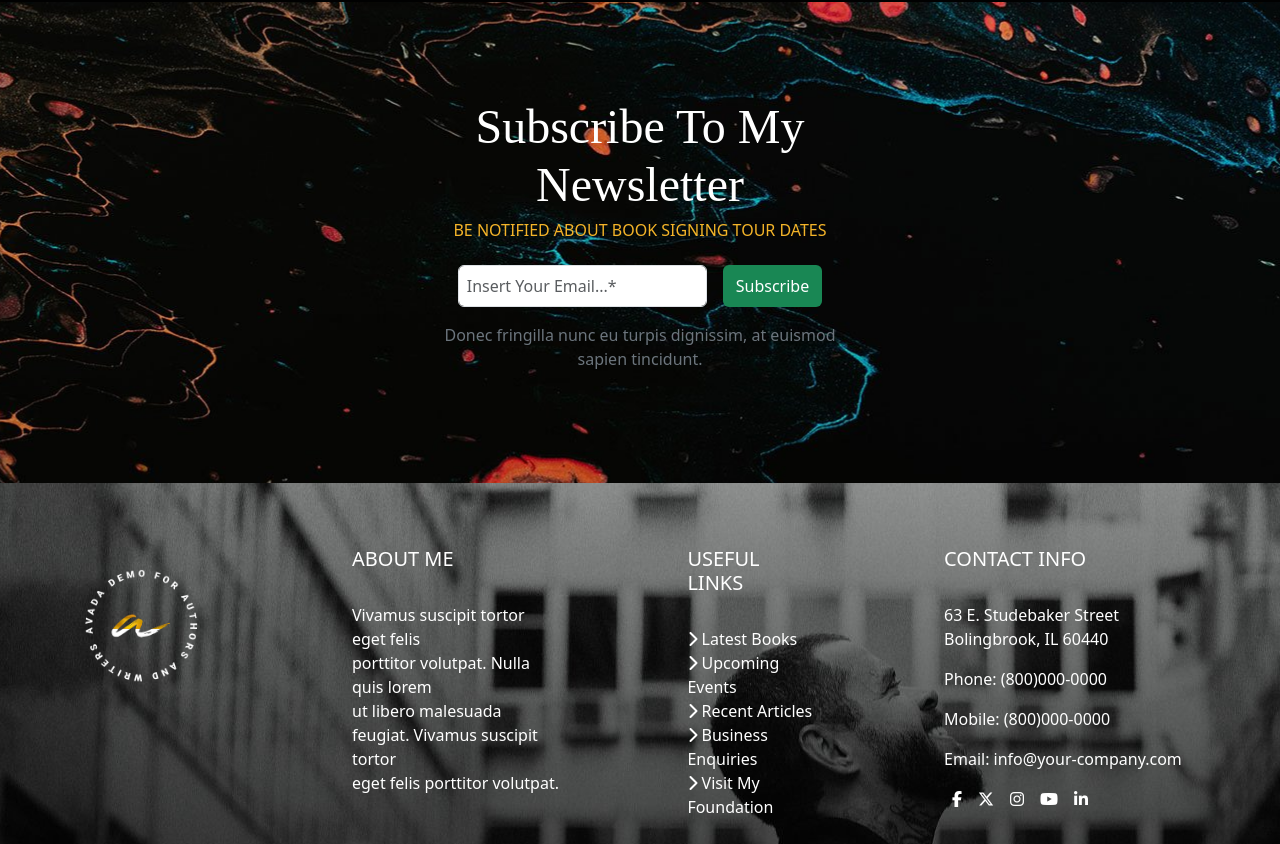
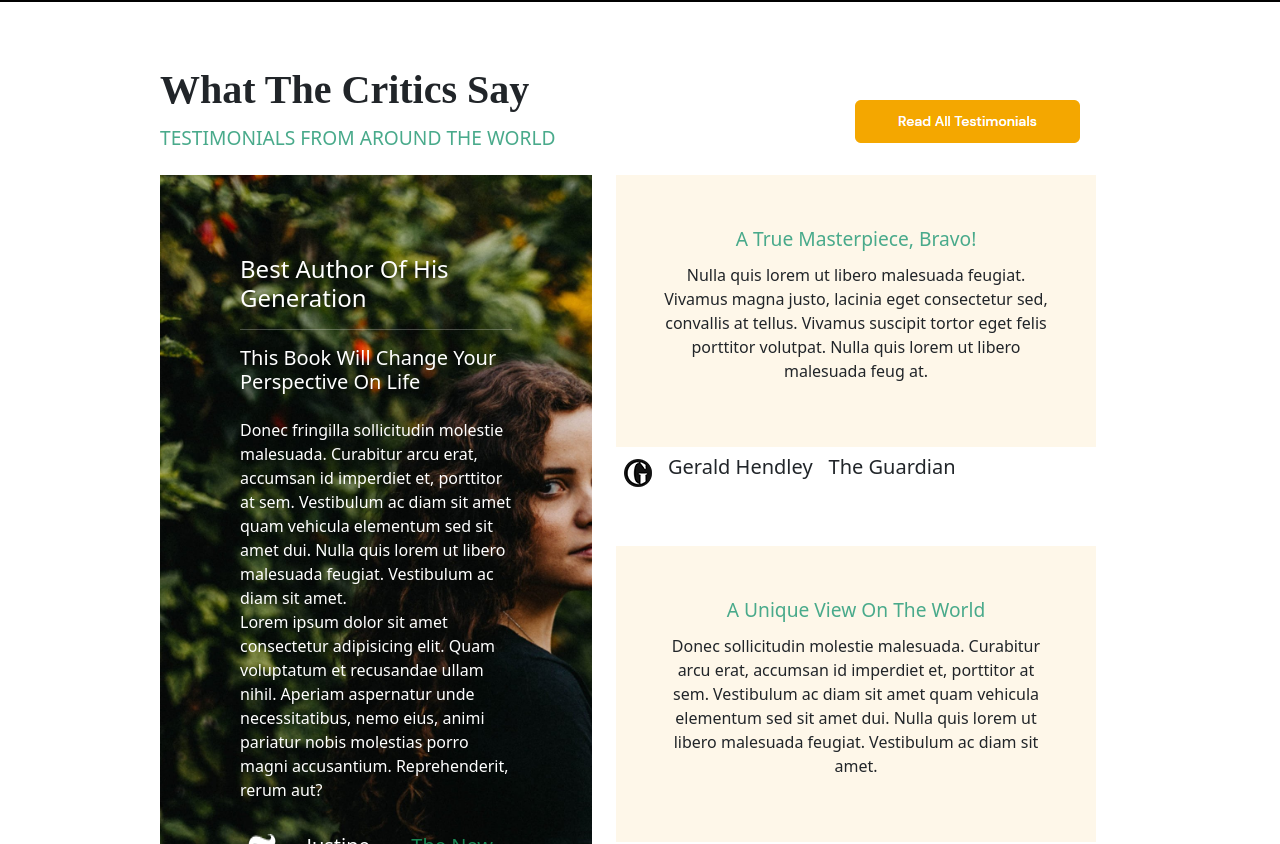
Before and after one commit to Masterkudi/proj-html-vuejs, a Vue app: page / in a window 1280 px wide. Shown: the part 2256-3100 px from the top of the page. Built offline with nearby package versions, Linux system fonts and the light colour scheme.

Commit message:
sezione 4a del main completata

```diff
--- a/src/App.vue
+++ b/src/App.vue
@@ -60,6 +60,68 @@ export default {
     </div>
     <!-- QUARTA SEZIONE DEL MAIN -->
     <div class="container-testimonials">
+      <div class="d-flex justify-content-between">
+        <div>
+          <h2>What The Critics Say</h2>
+          <h3>TESTIMONIALS FROM AROUND THE WORLD</h3>
+        </div>
+        <div>
+          <img src="./assets/img/hover-button3.png" alt="">
+        </div>
+      </div>
+      <div class="d-flex justify-content-between">
+        <div class="author">
+          <h4>Best Author Of His <br> Generation</h4>
+          <hr class="text-white">
+          <h5 class="mb-4">This Book Will Change Your Perspective On Life</h5>
+          <p class="mb-4 ">Donec fringilla sollicitudin molestie malesuada. Curabitur arcu erat, accumsan id imperdiet et,
+            porttitor at
+            sem. Vestibulum ac diam sit amet quam vehicula elementum sed sit amet dui. Nulla quis lorem ut libero
+            malesuada feugiat. Vestibulum ac diam sit amet.
+            <br>
+            Lorem ipsum dolor sit amet consectetur adipisicing elit. Quam voluptatum et recusandae ullam nihil. Aperiam
+            aspernatur unde necessitatibus, nemo eius, animi pariatur nobis molestias porro magni accusantium.
+            Reprehenderit, rerum aut?
+          </p>
+          <div class="d-flex flex-direction-row text-center">
+            <img class="p-2" src="./assets/img/nytimes-logo-white-xsmall.png" alt="">
+            <h5 class="p-2 mb-0">Justine Killpatrick</h5>
+            <h5 class=" p-2 mb-0 text-success">The New York times</h5>
+          </div>
+        </div>
+        <div>
+          <div class="ps-6 pe-6">
+          <div class="ps-4 pe-4 pb-4 text-center">
+            <div style="background-color: #FEF7E9; padding: 3rem;">
+              <h3>A True Masterpiece, Bravo!</h3>
+              <p>Nulla quis lorem ut libero malesuada feugiat. Vivamus magna justo, lacinia eget consectetur sed,
+                convallis
+                at tellus. Vivamus suscipit tortor eget felis porttitor volutpat. Nulla quis lorem ut libero malesuada
+                feug at.</p>
+            </div>
+            <div class="d-flex flex-direction-row" style="font-size: 1rem;">
+              <img class="p-2" src="./assets/img/theguardian-xsmall.png" alt="">
+              <h5 class="p-2 mb-0">Gerald Hendley</h5>
+              <h5 class=" p-2 mb-0">The Guardian</h5>
+            </div>
+          </div>
+          <div class="ps-4 pe-4 pt-4 text-center">
+            <div style="background-color: #FEF7E9; padding: 3rem;">
+              <h3>A Unique View On The World</h3>
+              <p>Donec sollicitudin molestie malesuada. Curabitur arcu erat, accumsan id imperdiet et, porttitor at sem.
+                Vestibulum ac diam sit amet quam vehicula elementum sed sit amet dui. Nulla quis lorem ut libero malesuada
+                feugiat. Vestibulum ac diam sit amet.</p>
+            </div>
+            <div class="d-flex flex-direction-row text-center">
+            <img class="p-2" src="./assets/img/globe-xsmall.png" alt="">
+            <h5 class="p-2 mb-0">Mary Maxey</h5>
+            <h5 class=" p-2 mb-0">The Globe And Mail</h5>
+          </div>
+          </div>
+        </div>
+        </div>
+      </div>
+
 
     </div>
     <!-- QUINTA SEZIONE DEL MAIN -->
@@ -161,9 +223,41 @@ export default {
   padding-right: 15rem;
 }
 
+.container-testimonials {
+  padding: 4rem 10rem;
+}
+
+.container-testimonials h2 {
+  font-family: 'Playfair Display', serif;
+  font-size: 2.5rem;
+  font-weight: 600;
+}
+
+.container-testimonials h3 {
+  color: #49AA8B;
+  font-size: 1.2rem;
+  line-height: 2rem;
+  font-weight: 500;
+}
+
+.author {
+  background-image: url(./assets/img/testimonial2-2x.jpg);
+  background-size: cover;
+  color: #fff;
+  padding: 5rem;
+  border-radius: 0 0 70px 0;
+  max-width: 45%;
+  transition: transform 0.3s ease-in-out;
+}
+
+.author:hover {
+  transform: scale(1.03);
+}
+
 .container-subscribe {
   background-image: url(./assets/img/banner-2.jpg);
   background-position-y: center;
   background-position-x: center;
   padding: 6rem 15rem;
-}</style>
+}
+</style>
```
